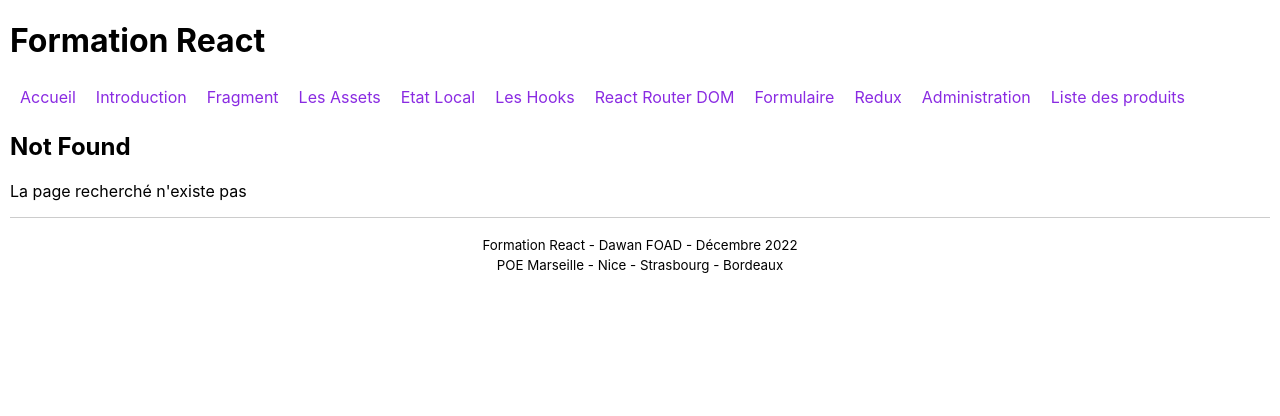
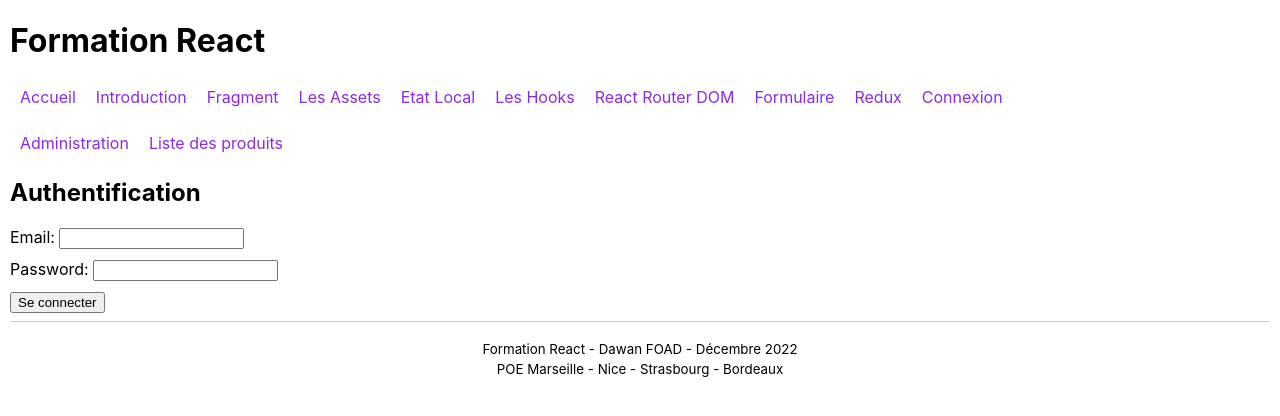
Before and after one commit to ToNnNo/reactW49, a React (Create React App) app: page /signin in a window 1280 px wide. Shown: the top 416 px of the page. Built offline with nearby package versions, Linux system fonts and the light colour scheme.

Commit message:
authentification avec api (token jwt)

```diff
--- a/package.json
+++ b/package.json
@@ -7,8 +7,10 @@
     "@testing-library/jest-dom": "^5.16.5",
     "@testing-library/react": "^13.4.0",
     "@testing-library/user-event": "^13.5.0",
+    "axios": "^1.2.1",
     "react": "^18.2.0",
     "react-dom": "^18.2.0",
+    "react-hook-form": "^7.40.0",
     "react-redux": "^8.0.5",
     "react-router-dom": "^6.4.4",
     "react-scripts": "5.0.1",
--- a/src/App.js
+++ b/src/App.js
@@ -1,12 +1,19 @@
 import Main from "./router/Main";
 import Nav from "./router/Nav";
+import { useDispatch } from 'react-redux';
+import { reload } from "./slice/userSlice";
+import UserAuthenticate from "./component/UserAuthenticate";
 
 function App() {
+  const dispatch = useDispatch();
+  dispatch( reload() );
+
   return (
     <>
       <header>
         <h1>Formation React</h1>
       </header>
+      <UserAuthenticate />
       <Nav />
       <main>
         <Main />
--- a/src/app/store.js
+++ b/src/app/store.js
@@ -1,10 +1,12 @@
 import { configureStore } from "@reduxjs/toolkit";
 import counterSlice from "../slice/counterSlice";
 import todoSlice from '../slice/todoSlice';
+import userSlice from '../slice/userSlice';
 
 export default configureStore({
   reducer: {
     counter: counterSlice,
-    todolist: todoSlice
+    todolist: todoSlice,
+    user: userSlice
   }
 })
--- /dev/null
+++ b/src/component/UserAuthenticate.js
@@ -0,0 +1,25 @@
+import { useDispatch, useSelector } from "react-redux";
+import { logout } from "../slice/userSlice";
+import { useNavigate } from 'react-router-dom';
+
+export default function UserAuthenticate() {
+  const user = useSelector( (state) => state.user.user );
+  const dispatch = useDispatch();
+  const navigate = useNavigate();
+
+  function signOut() {
+    dispatch( logout() );
+    navigate('/');
+  }
+
+  if(!user) {
+    return null;
+  }
+
+  return (
+    <p>
+      Bonjour {user.firstName} {user.lastName} &nbsp;
+      <button onClick={ signOut }>Déconnexion</button>
+    </p>
+  );
+}
--- /dev/null
+++ b/src/page/SignIn.js
@@ -0,0 +1,52 @@
+import axios from "axios";
+import { useForm } from "react-hook-form";
+import { useDispatch } from 'react-redux';
+import { save } from "../slice/userSlice";
+import { useNavigate } from 'react-router-dom';
+
+export default function SignIn() {
+  const {register, handleSubmit, formState: { errors }, setError, clearErrors} = useForm();
+  const dispatch = useDispatch();
+  const navigate = useNavigate();
+
+  async function onSubmit(data) {
+
+    try {
+      const result = await axios.post("http://localhost:3200/signin", data);
+      dispatch(save({ data: result.data }));
+      navigate('/admin');
+    } catch(e) {
+      setError('authentication', { type: 'custom', message: e.response.data.message })
+    }
+  }
+
+  const inputgroup = {marginBottom: '10px'};
+
+  return (
+    <>
+      <h2>Authentification</h2>
+
+      { errors.authentication && (
+        <p>
+          { errors.authentication.message } &nbsp;
+          <button onClick={ () => { clearErrors(['authentication']) }} >&times;</button>
+        </p>
+      )}
+
+      <form onSubmit={handleSubmit(onSubmit)}>
+        <div style={inputgroup}>
+          <label>Email: </label>
+          <input {...register('email', { required: 'Ce champs est obligatoire' })} />
+          { errors.email && <p>{ errors.email.message }</p> }
+        </div>
+        <div style={inputgroup}>
+          <label>Password: </label>
+          <input type="password" {...register('password', { required: 'Ce champs est obligatoire' })} />
+          { errors.password && <p>{ errors.password.message }</p> }
+        </div>
+        <button>Se connecter</button>
+      </form>
+
+    </>
+  );
+}
--- a/src/page/admin/guard/AdminRoutesGuard.js
+++ b/src/page/admin/guard/AdminRoutesGuard.js
@@ -1,8 +1,10 @@
 import { Navigate, Outlet } from "react-router-dom";
+import { useSelector } from 'react-redux';
 
 export default function AdminRoutesGuard() {
   // locationStorage ou sessionStorage pour persister les données d'authentification (token)
-  const isAuthenticate = localStorage.getItem('authentication') !== null;
+  // const isAuthenticate = localStorage.getItem('authentication') !== null;
+  const token = useSelector( (state) => state.user.token );
 
-  return isAuthenticate ? <Outlet /> : <Navigate to="/" />
+  return (token !== null) ? <Outlet /> : <Navigate to="/signin" />
 }
--- a/src/router/Main.js
+++ b/src/router/Main.js
@@ -11,6 +11,7 @@ import NotFound from "../page/error/NotFound";
 import Formulaire from "../page/Formulaire";
 import Redux from "../page/Redux";
 import AdminRoutesGuard from "../page/admin/guard/AdminRoutesGuard";
+import SignIn from "../page/SignIn";
 
 export default function Main() {
   return (
@@ -25,6 +26,8 @@ export default function Main() {
       <Route path="router/*" element={ <RouterDOM /> } />
       <Route path="formulaire" element={ <Formulaire /> } />
       <Route path="redux" element={ <Redux /> } />
+      <Route path="signin" element={ <SignIn /> } />
+
       <Route path="admin" element={ <AdminRoutesGuard /> }>
         <Route index element={ <h2>Administration: Dashboard</h2> } />
         <Route path="products" element={ <h2>Liste des produits</h2> } />
--- a/src/router/Nav.js
+++ b/src/router/Nav.js
@@ -32,6 +32,11 @@ export default function Nav() {
           <Link to="/redux">Redux</Link>
         </li>
         <li>
+          <Link to="/signin">Connexion</Link>
+        </li>
+      </ul>
+      <ul className="nav">
+        <li>
           <Link to="/admin">Administration</Link>
         </li>
         <li>
--- /dev/null
+++ b/src/slice/userSlice.js
@@ -0,0 +1,34 @@
+import { createSlice } from "@reduxjs/toolkit";
+
+const KEY = 'authentication-data';
+
+export const userSlice = createSlice({
+  name: 'user',
+  initialState: {
+    user: null,
+    token: null
+  },
+  reducers: {
+    save: (state, action) => {
+      localStorage.setItem(KEY, JSON.stringify(action.payload.data));
+      state.user = action.payload.data.user;
+      state.token = action.payload.data.token;
+    },
+    logout: (state) => {
+      localStorage.removeItem(KEY);
+      state.user = null;
+      state.token = null;
+    },
+    reload: (state) => {
+      const data = JSON.parse(localStorage.getItem(KEY));
+      if(data !== null) {
+        state.user = data.user;
+        state.token = data.token;
+      }
+    }
+  }
+});
+
+export const { save, logout, reload } = userSlice.actions;
+
+export default userSlice.reducer;
```
Also changed, not shown: 1 other file (tests, documents, lock files or other folders).
